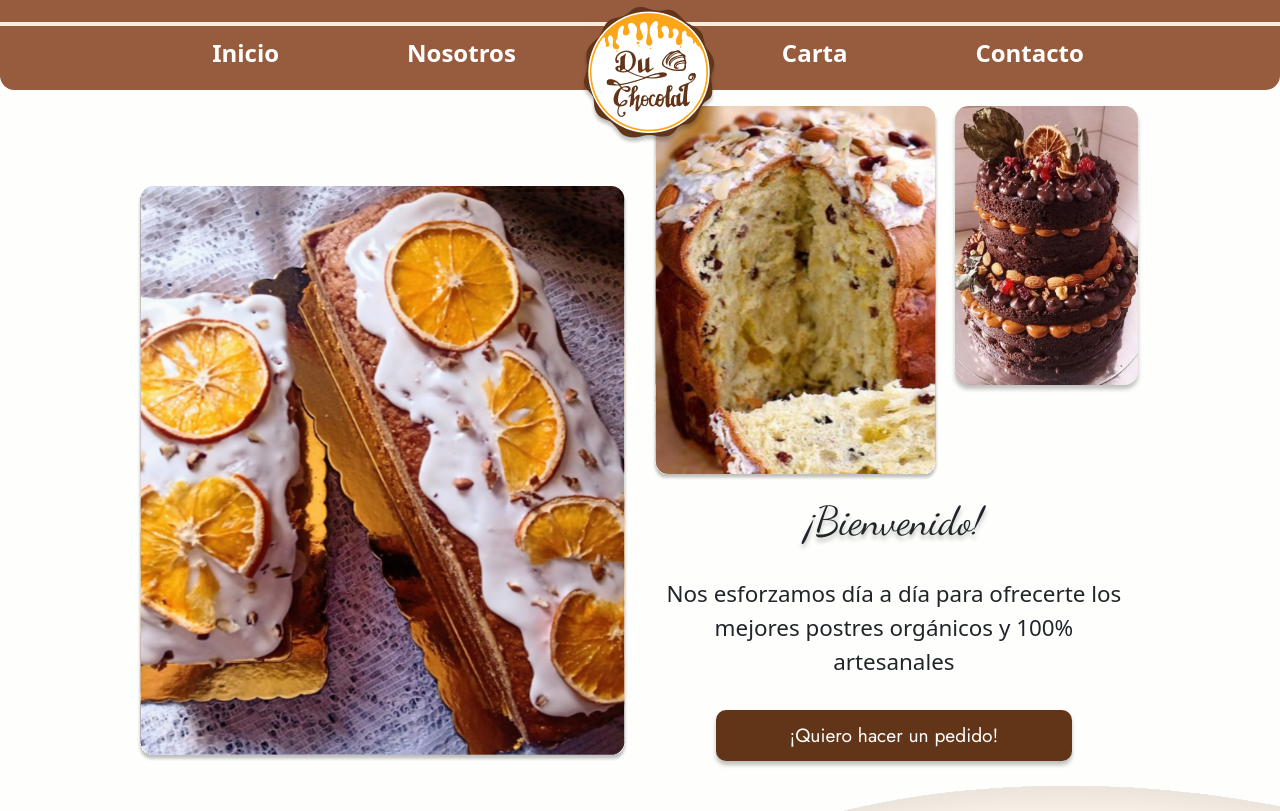
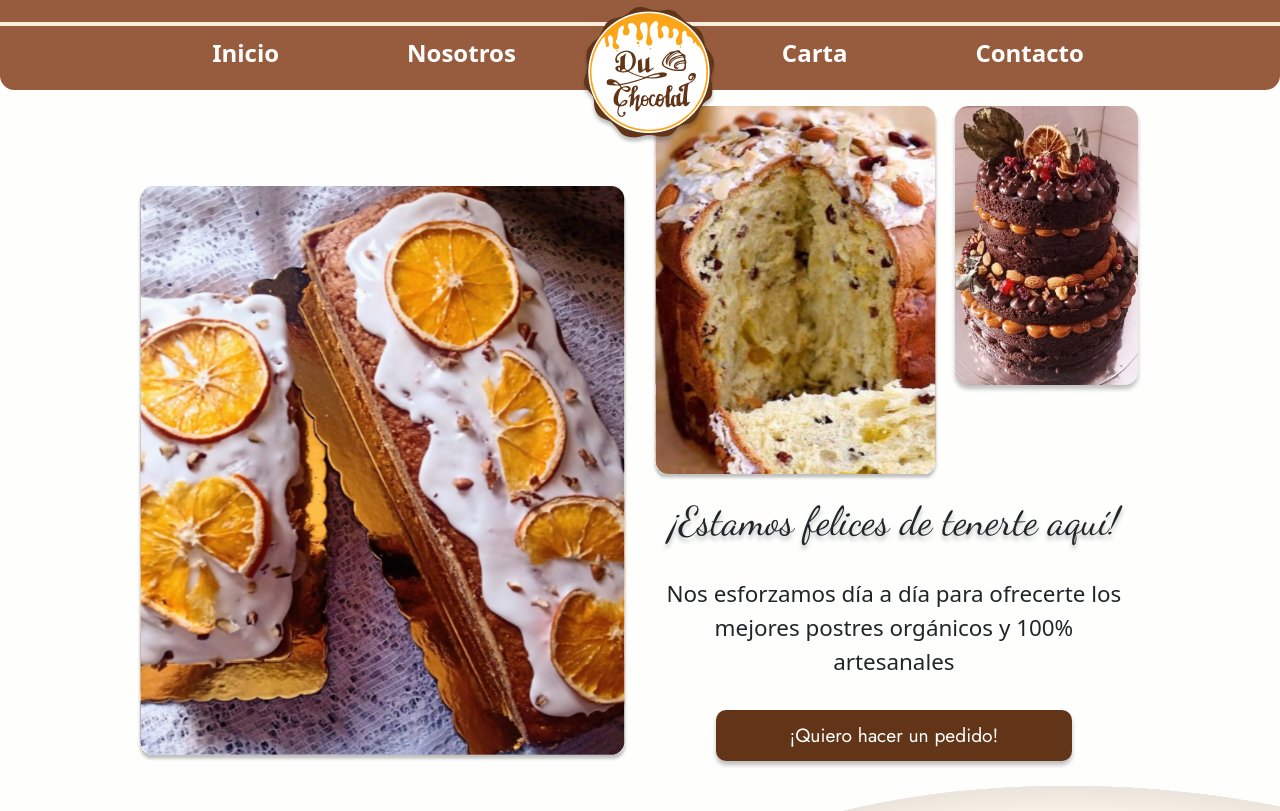
Before and after one commit to Santi1994r/du-chocolat, a React (Vite) app: page / in a window 1280 px wide. Shown: the top 811 px of the page. Built offline with nearby package versions, Linux system fonts and the light colour scheme; a web font is replaced by a local one.

Commit message:
cambio titulo de sec 1 a pedido del cliente

```diff
--- a/src/components/main/welcome/CarrouselWelcome.jsx
+++ b/src/components/main/welcome/CarrouselWelcome.jsx
@@ -33,7 +33,7 @@ function CarrouselWelcome() {
       </Carousel>
 
       <div className="containerWelcome">
-        <h1 className='titPrinc'>¡Bienvenido!</h1>
+        <h1 className='titPrinc'>¡Estamos felices de tenerte aquí!</h1>
         <p className='parrPrinc'>Nos esforzamos día a día para ofrecerte los mejores postres
         orgánicos y 100% artesanales</p>
         <a className="btnPedido" href="https://wa.me/51991672404?text=Hola%20quiero%20hacer%20un%20pedido" target="_blank">¡Quiero hacer un pedido!</a>
--- a/src/components/main/welcome/Welcome.jsx
+++ b/src/components/main/welcome/Welcome.jsx
@@ -26,7 +26,7 @@ export default function Welcome () {
                             </div>
                         </div>
                         <div className="row containerWelcome">
-                            <h1 className='titPrinc'>¡Bienvenido!</h1>
+                            <h1 className='titPrinc'>¡Estamos felices de tenerte aquí!</h1>
                             <p className='parrPrinc'>Nos esforzamos día a día para ofrecerte los mejores postres
                             orgánicos y 100% artesanales</p>
                             <a className="btnPedido" href="https://wa.me/51991672404?text=Hola%20quiero%20hacer%20un%20pedido" target="_blank">¡Quiero hacer un pedido!</a>
```
